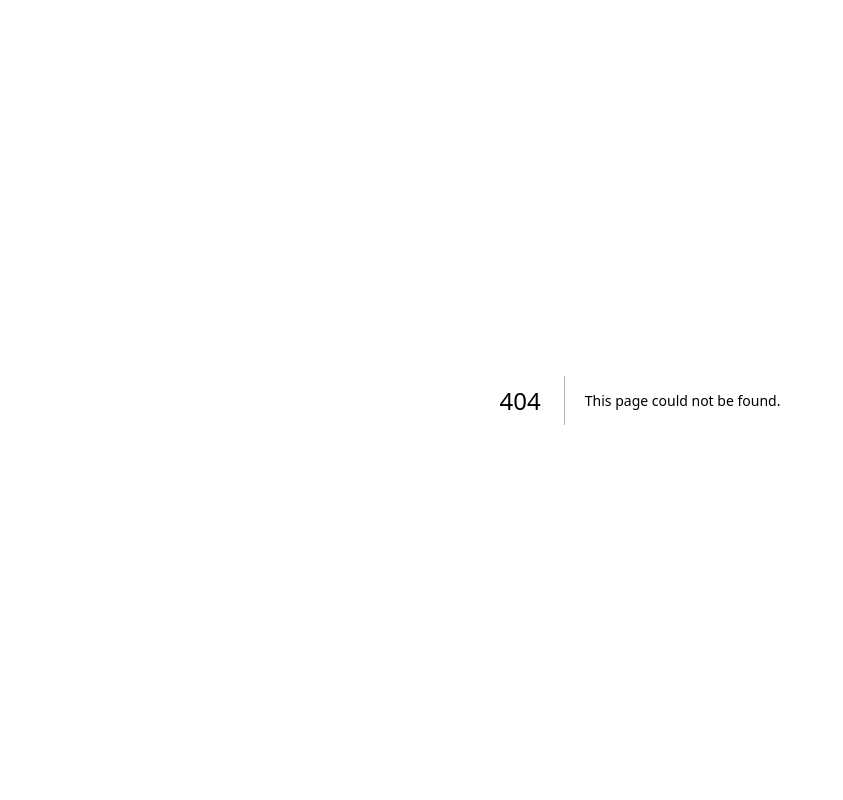
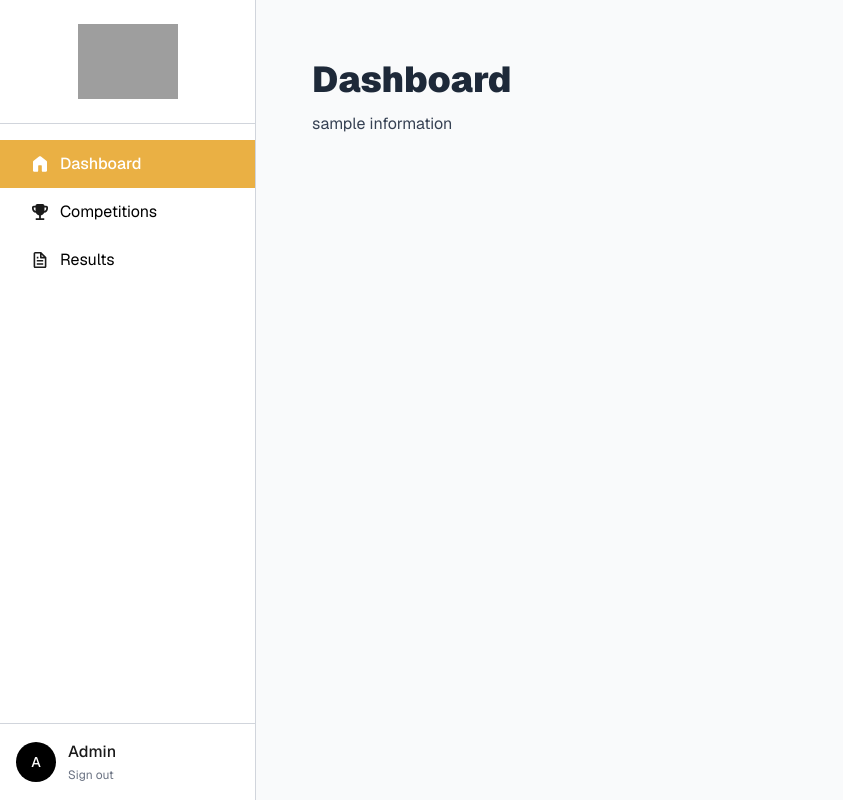
Before and after one commit to rvcarcueva2/pti-web, a Next.js app in the folder web/: page /admin-dashboard/dashboard in a window 1280 px wide. Before the commit this address had no page. Shown: the whole page, without its empty margins (0-843 px from the left). Built offline with nearby package versions, Linux system fonts and the light colour scheme; grey boxes are pictures that could not be loaded.

Commit message:
added dashboard page and layout

```diff
--- /dev/null
+++ b/web/app/admin-dashboard/dashboard/layout.tsx
@@ -0,0 +1,24 @@
+import type { Metadata } from "next";
+import "@/app/globals.css";
+import AdminDashboardSidebar from "@/app/components/AdminDashboardSidebar";
+
+export const metadata: Metadata = {
+    title: "Admin Dashboard | Pilipinas Taekwondo Inc.",
+  description:
+    "Admin Dashboard",
+};
+
+export default function SidebarLayout({
+  children,
+}: {
+  children: React.ReactNode;
+}) {
+  return (
+    <div className="flex min-h-screen">
+      <AdminDashboardSidebar />
+      <main className="flex-1 bg-gray-50 p-8">
+        {children}
+      </main>
+    </div>
+  );
+}
--- /dev/null
+++ b/web/app/admin-dashboard/dashboard/page.tsx
@@ -0,0 +1,10 @@
+'use client';
+
+export default function DashboardPage() {
+  return (
+    <div className="ml-64 p-6 font-geist">
+      <h1 className="text-2xl font-semibold text-gray-800 mb-2">Dashboard</h1>
+      <p className="text-gray-700">sample information</p>
+    </div>
+  );
+}
```
